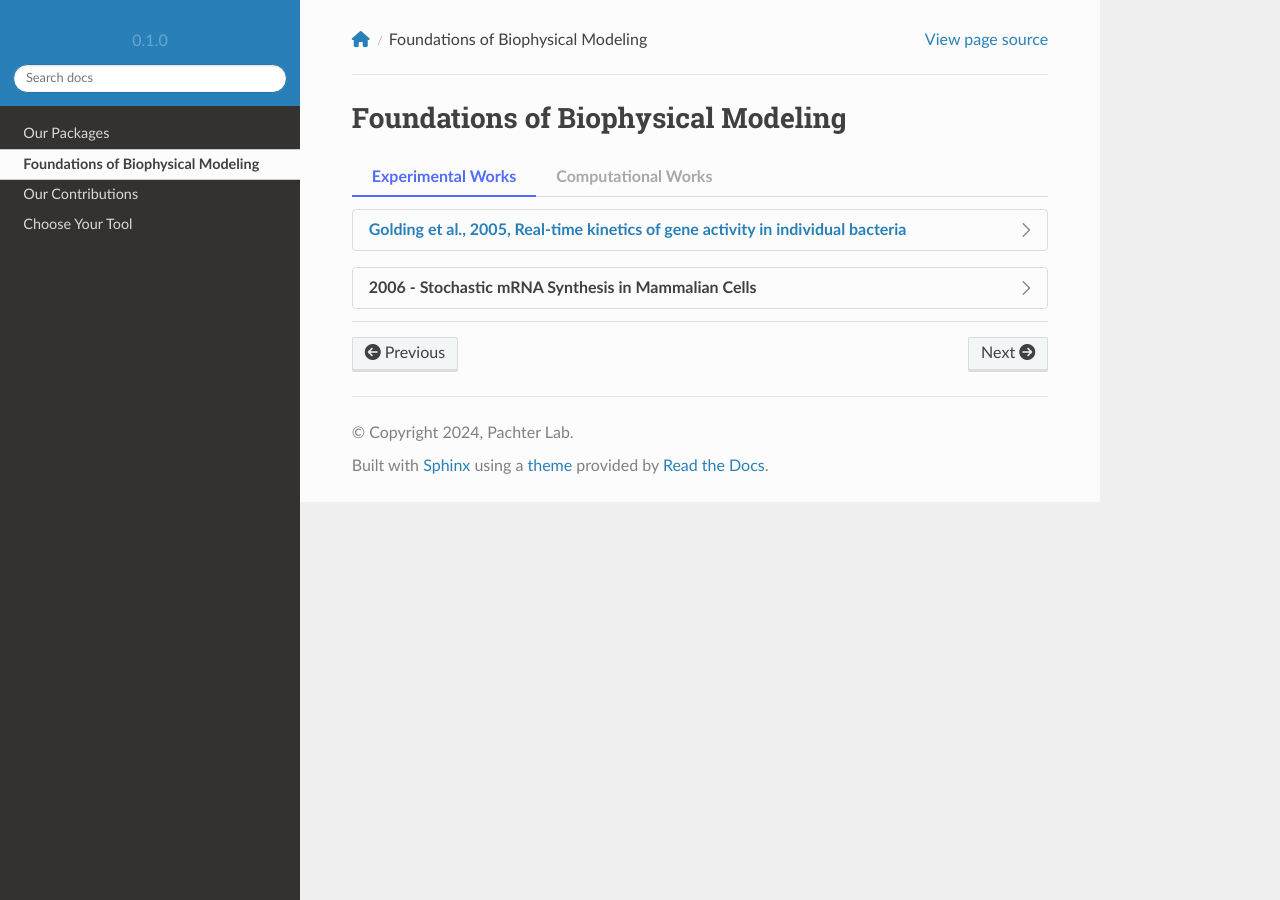
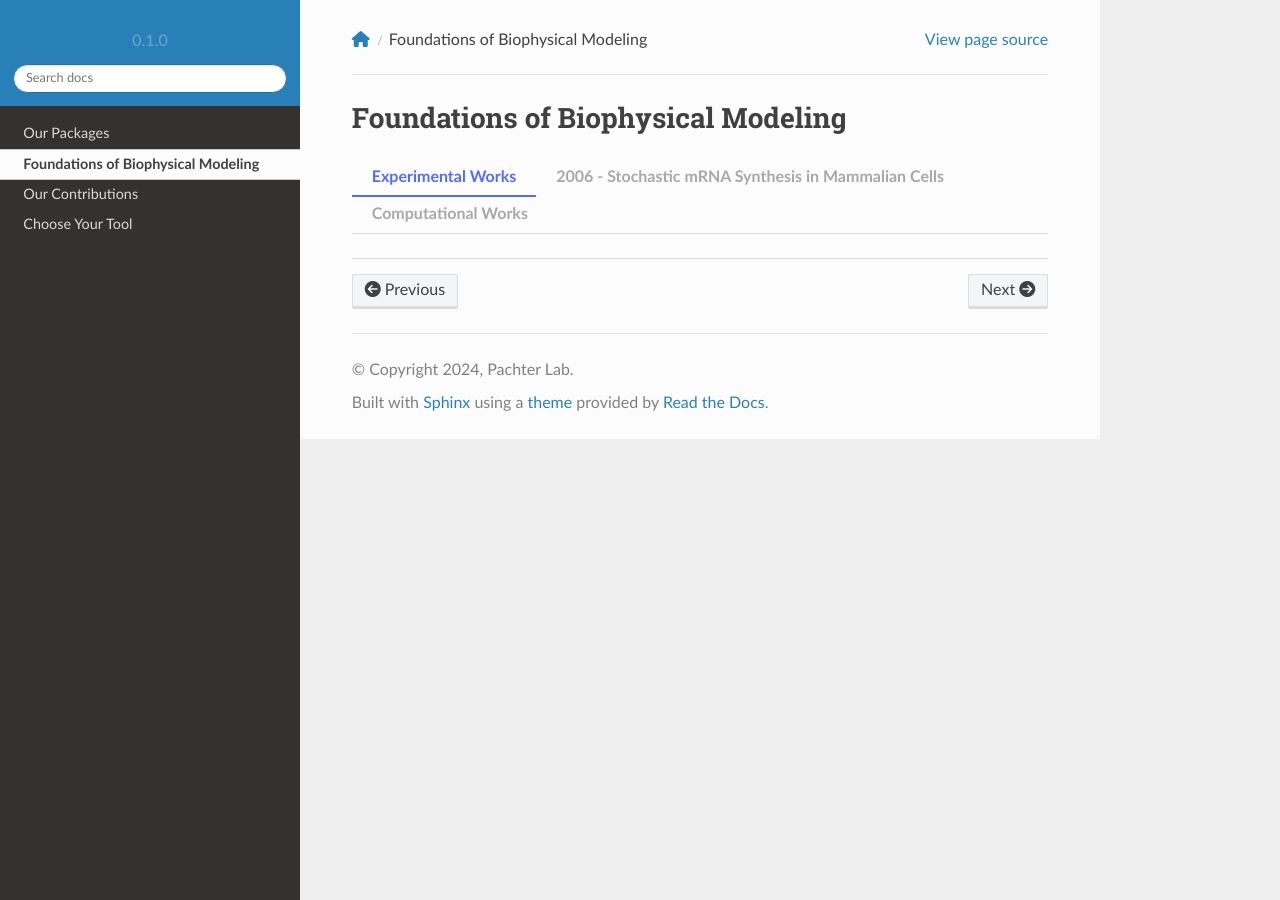
Before and after one commit to pachterlab/biophysics, a Sphinx documentation site: the page built from docs/source/foundations.rst, in a window 1280 px wide. Built offline with Sphinx 7.4.7 and the Read the Docs theme 2.0.0, drawn with Linux system fonts in a browser that asks for light colours; nearby versions of some CDN libraries; pages that are not in the unit, such as notebooks, are missing from menus; part of the change alters nothing that is shown.

Commit message:
Update foundations.rst

```diff
--- a/docs/source/foundations.rst
+++ b/docs/source/foundations.rst
@@ -6,26 +6,31 @@ Foundations of Biophysical Modeling
 
     .. tab-item:: Experimental Works
 
-        .. dropdown:: `Golding et al., 2005, Real-time kinetics of gene activity in individual bacteria <(https://doi.org/10.1016/j.cell.2005.09.031)>`_
+        .. dropdown:: Golding et al., 2005, Real-time kinetics of gene activity in individual bacteria
+           :link: https://doi.org/10.1016/j.cell.2005.09.031
 
             .. grid:: 2
 
-                .. grid-item::  Summary
+                .. grid-item:: Summary
+                    :class: summary
 
+                    This is a summary of the work by Golding et al., 2005.
 
-                .. grid-item::  Estimated number of transcripts per cell
+                .. grid-item:: Estimated number of transcripts per cell
+                    :class: estimation
 
                     .. image:: figures/2005_Golding.png
-                        :width: 200
-                        :height: 200
+                        :width: 100
+                        :height: 100
                         :align: center
-                        :img-alt: Their figure 3A.
+                        :alt: Their figure 3A.
 
+    .. tab-item:: 2006 - Stochastic mRNA Synthesis in Mammalian Cells
 
         .. dropdown:: 2006 - Stochastic mRNA Synthesis in Mammalian Cells
+           :link: https://doi.org/10.1371/journal.pbio.0040309
 
-            https://doi.org/10.1371/journal.pbio.0040309
-
+            This is a summary of the work on Stochastic mRNA Synthesis in Mammalian Cells from 2006.
 
 
     .. tab-item:: Computational Works
```
